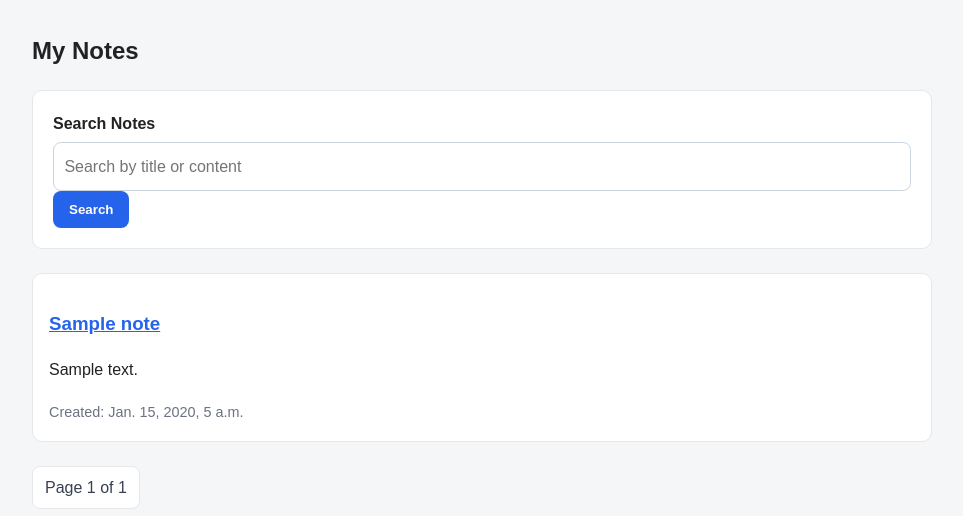
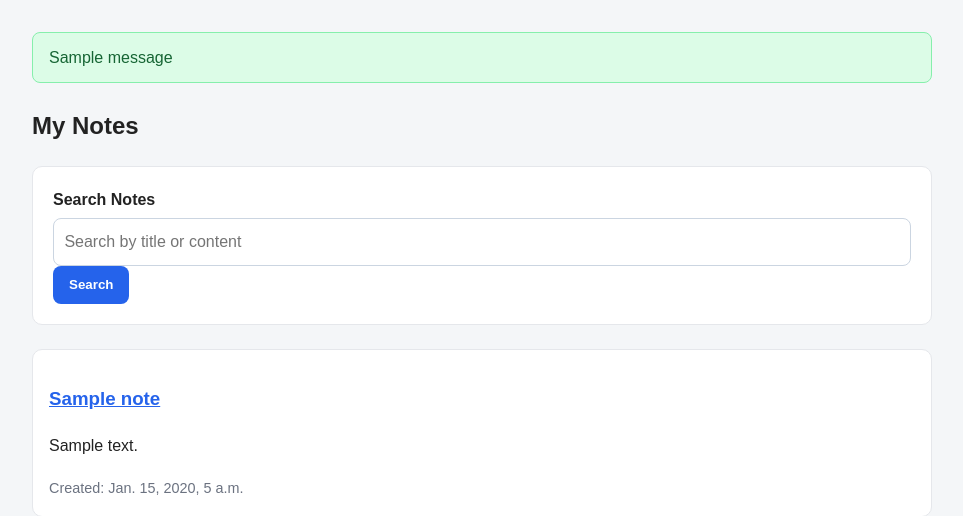
Before and after one commit to J0hn316/Django-Notes-App, a Django app: page /notes/ in a window 1280 px wide. Shown: the part 117-633 px from the top of the page, without its empty margins (158-1121 px from the left). Run offline with Django 5.2, Linux system fonts and the light colour scheme; tables that the repository leaves empty hold one stand-in row (values such as "Sample post"); one stand-in notice (Sample message) is shown.

Commit message:
Add message display functionality for note actions and style updates

```diff
--- a/notes/static/notes/styles.css
+++ b/notes/static/notes/styles.css
@@ -148,3 +148,39 @@ form + p {
 .pagination span {
   color: #374151;
 }
+
+.messages {
+  margin-bottom: 1.5rem;
+}
+
+.message {
+  padding: 0.75rem 1rem;
+  border-radius: 8px;
+  border: 1px solid #cbd5e1;
+  background: white;
+  margin-bottom: 0.75rem;
+}
+
+.message.success {
+  background: #dcfce7;
+  border-color: #86efac;
+  color: #166534;
+}
+
+.message.error {
+  background: #fee2e2;
+  border-color: #fca5a5;
+  color: #991b1b;
+}
+
+.message.warning {
+  background: #fef3c7;
+  border-color: #fcd34d;
+  color: #92400e;
+}
+
+.message.info {
+  background: #dbeafe;
+  border-color: #93c5fd;
+  color: #1e40af;
+}
--- a/notes/templates/notes/base.html
+++ b/notes/templates/notes/base.html
@@ -21,6 +21,16 @@
     </header>
 
     <main>
+      {% if messages %}
+      <div class="messages">
+        {% for message in messages %}
+        <p class="message {{ message.tags }}">
+          {{ message }}
+        </p>
+        {% endfor %}
+      </div>
+      {% endif %}
+
       {% block content %}
       {% endblock %}
     </main>
--- a/notes/views.py
+++ b/notes/views.py
@@ -1,4 +1,5 @@
 from django.db.models import Q
+from django.contrib import messages
 from django.core.paginator import Paginator
 from django.shortcuts import render, redirect, get_object_or_404
 
@@ -32,6 +33,7 @@ def note_create(request):
 
         if form.is_valid():
             note = form.save()
+            messages.success(request, "Note created successfully.")
             return redirect("note_detail", pk=note.pk)
 
     else:
@@ -58,6 +60,7 @@ def note_update(request, pk):
 
         if form.is_valid():
             form.save()
+            messages.success(request, "Note updated successfully.")
             return redirect("note_detail", pk=note.pk)
     else:
         form = NoteForm(instance=note)
@@ -76,6 +79,7 @@ def note_delete(request, pk):
 
     if request.method == "POST":
         note.delete()
+        messages.success(request, "Note deleted successfully.")
         return redirect("notes_home")
 
     context = {"note": note}
```
